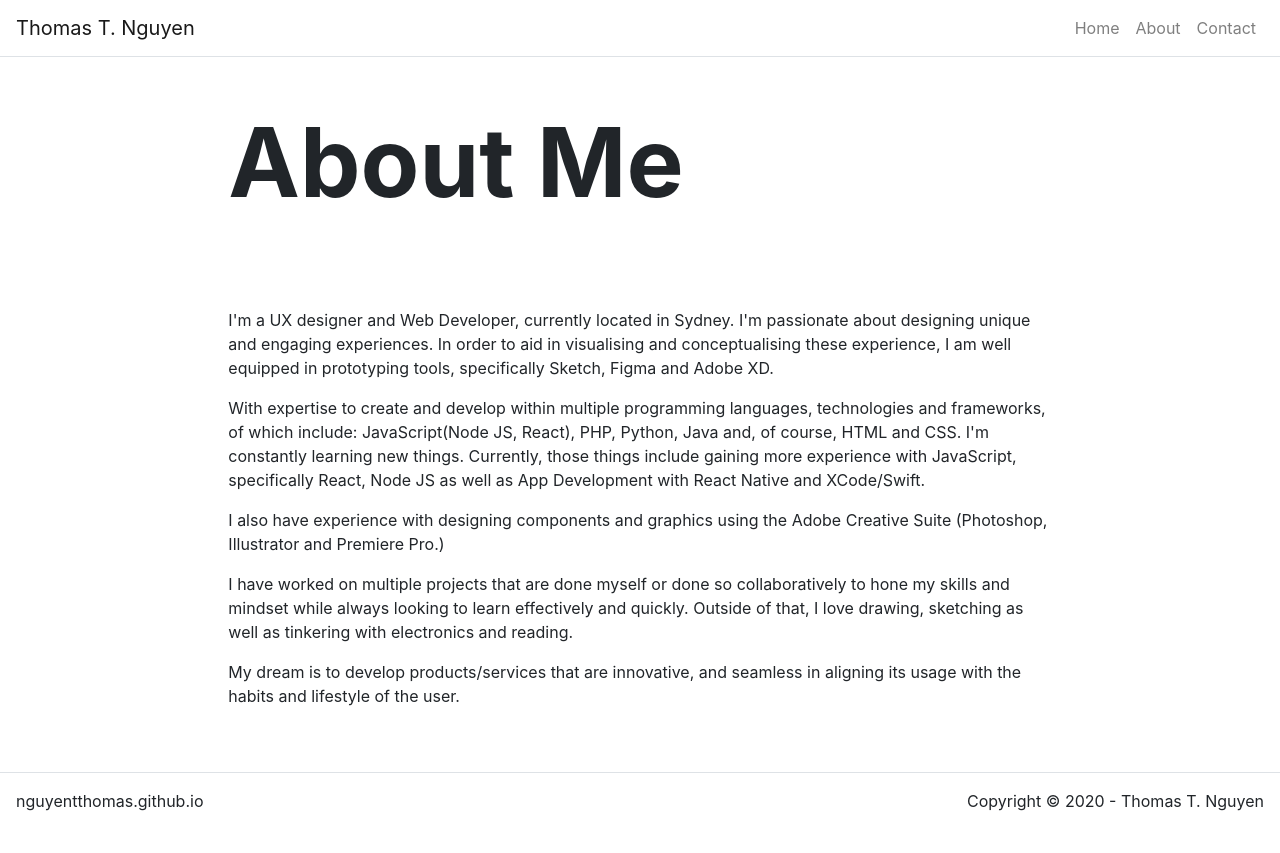
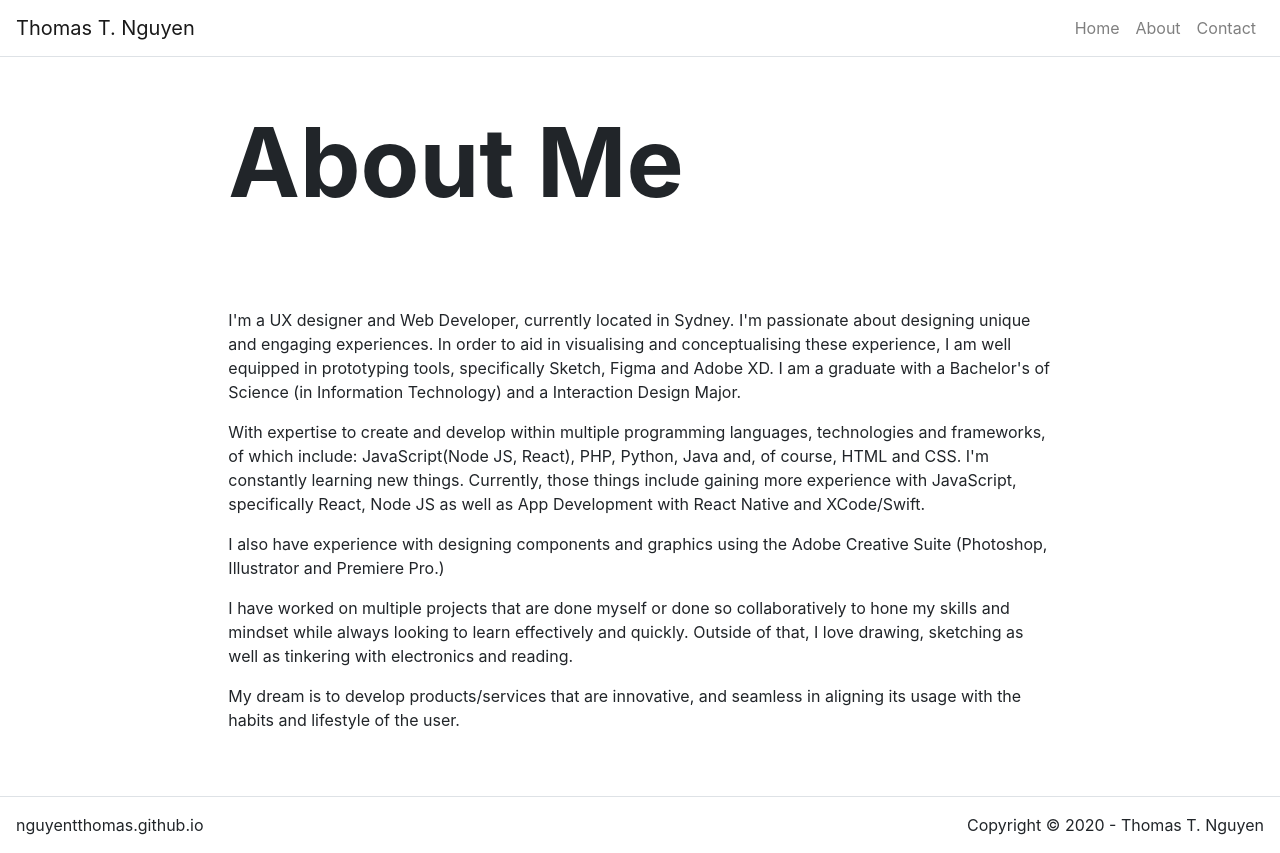
Before and after one commit to nguyentthomas/nguyentthomas.github.io, a React (Create React App) app: page /about in a window 1280 px wide. Before the commit the page ends 829 px from the top, so only its background shows below. Built offline with nearby package versions, Linux system fonts and the light colour scheme.

Commit message:
singlepage test

```diff
--- a/src/components/CardInfo.js
+++ b/src/components/CardInfo.js
@@ -9,7 +9,7 @@ function CardInfo(props) {
         <animated.div className="g-card-info" style={style}>
             <p className="g-card-title">{props.title}</p>
             <p className="g-card-sub-title">{props.subTitle}</p>
-            <a href={process.env.PUBLIC_URL + props.link} rel="noopener noreferrer">View</a>
+            <a href={props.link} rel="noopener noreferrer">View</a>
         </animated.div>
     )
 }
--- a/src/pages/AboutPage.js
+++ b/src/pages/AboutPage.js
@@ -10,7 +10,7 @@ function AboutPage(props) {
             <Hero title={props.title} />
             <Content>
                 <p>I'm a UX designer and Web Developer, currently located in Sydney. I'm passionate about designing unique and engaging experiences. In order to aid in visualising and conceptualising these experience,
-                I am well equipped in prototyping tools, specifically Sketch, Figma and Adobe XD.</p>
+                I am well equipped in prototyping tools, specifically Sketch, Figma and Adobe XD. I am a graduate with a Bachelor's of Science (in Information Technology) and a Interaction Design Major.</p>
                 <p>With expertise to create and develop within multiple programming languages, technologies and frameworks, of which include: JavaScript(Node JS, React), PHP, Python, Java and, of course, HTML and CSS.
                 I'm constantly learning new things. Currently, those things include gaining more experience with JavaScript, specifically React, Node JS as well as App Development with React Native and XCode/Swift.
                 </p>
```
